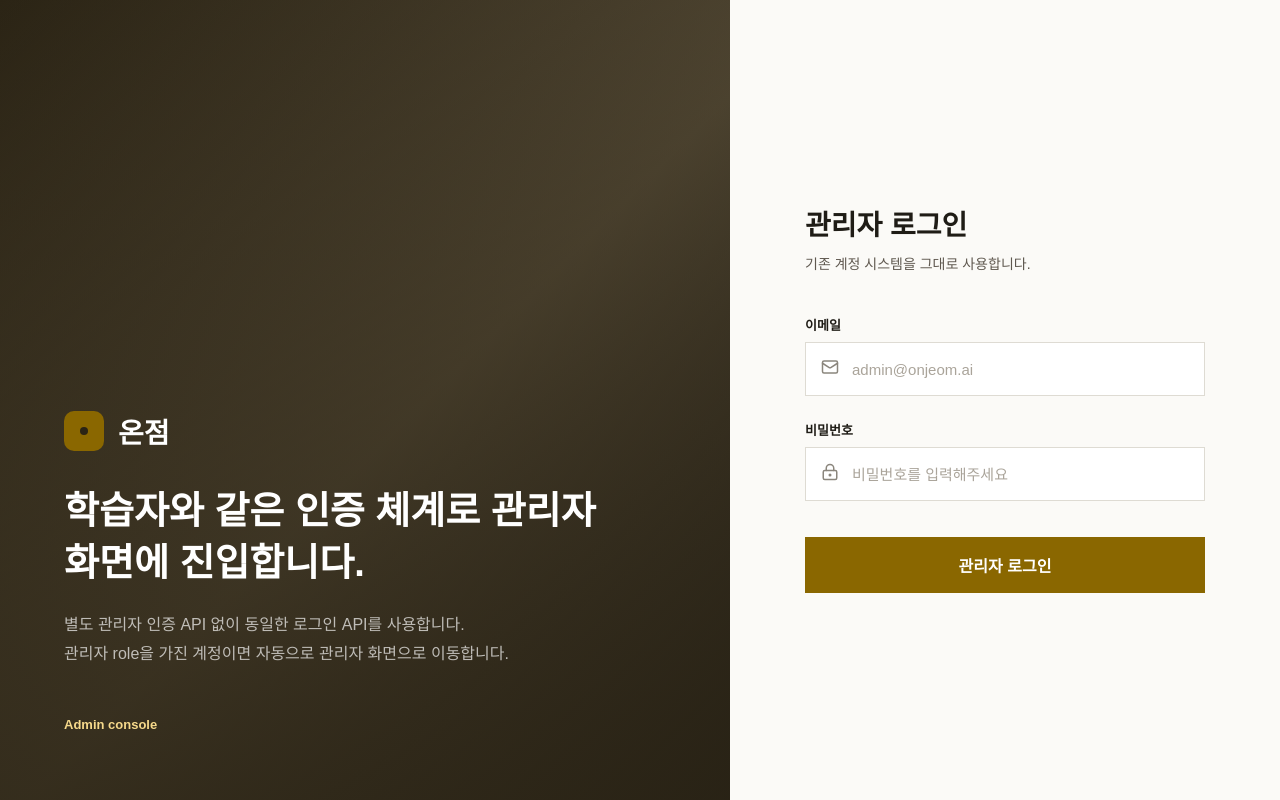
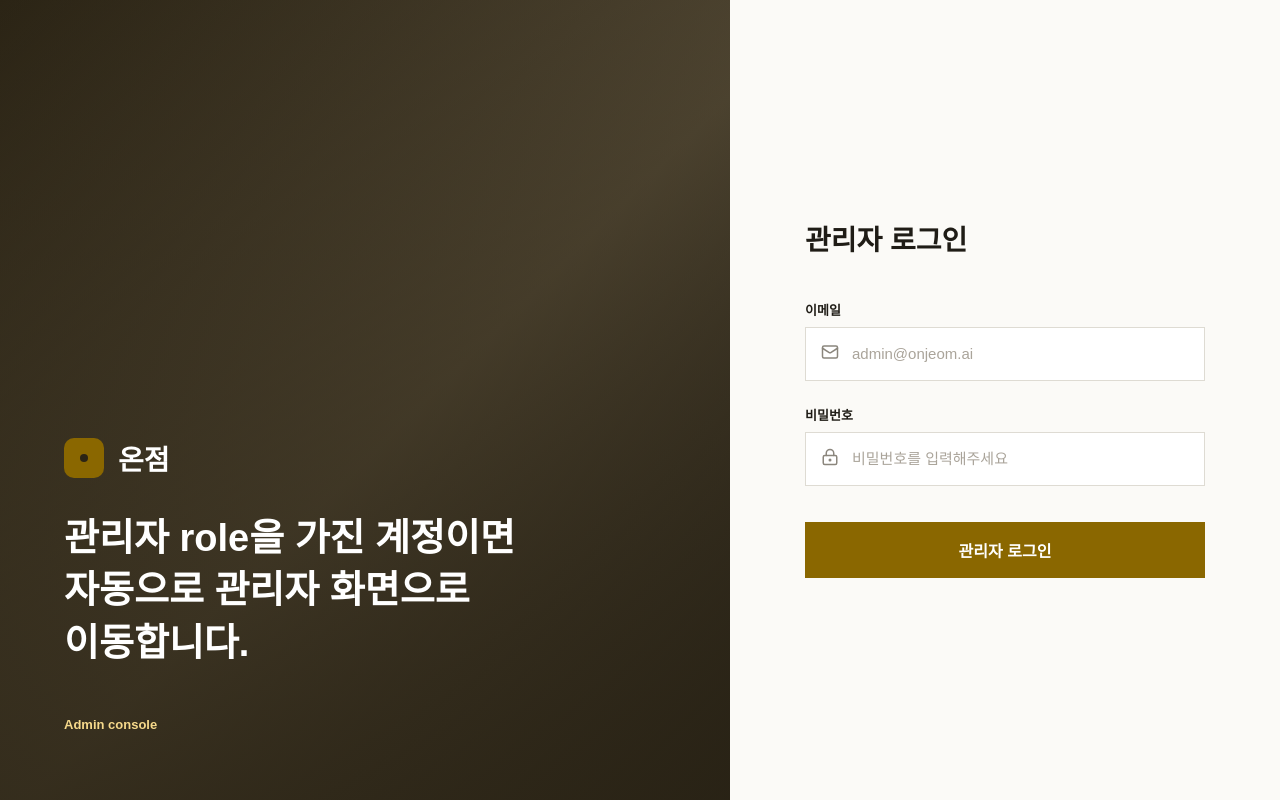
Before and after one commit to OnjeomAI/OnjeomFE, a React (Vite) app: page /admin in a window 1280 px wide. Built offline with nearby package versions, Linux system fonts and the light colour scheme.

Commit message:
로그인 페이지 문구 변경

```diff
--- a/src/pages/auth/AdminLogin.jsx
+++ b/src/pages/auth/AdminLogin.jsx
@@ -49,12 +49,7 @@ function AdminLogin() {
                         <span className="admin-login-brand-mark" />
                         <strong>온점</strong>
                     </div>
-                    <h1>학습자와 같은 인증 체계로 관리자 화면에 진입합니다.</h1>
-                    <p>
-                        별도 관리자 인증 API 없이 동일한 로그인 API를 사용합니다.
-                        <br />
-                        관리자 role을 가진 계정이면 자동으로 관리자 화면으로 이동합니다.
-                    </p>
+                    <h1>관리자 role을 가진 계정이면 자동으로 관리자 화면으로 이동합니다.</h1>
                     <span className="admin-login-caption">Admin console</span>
                 </div>
             </section>
@@ -63,7 +58,6 @@ function AdminLogin() {
                 <div className="admin-login-form-container">
                     <div className="admin-login-title">
                         <h2>관리자 로그인</h2>
-                        <p>기존 계정 시스템을 그대로 사용합니다.</p>
                     </div>
 
                     <form className="admin-login-form" onSubmit={handleLogin} autoComplete="off">
--- a/src/pages/auth/Login.jsx
+++ b/src/pages/auth/Login.jsx
@@ -63,7 +63,7 @@ function Login() {
                             <br />
                             차곡차곡 기록합니다
                         </h1>
-                        <p>기존 화면 구조는 유지하고 실제 인증 API로 연결된 로그인 화면입니다.</p>
+                        <p>온점에 오신 것을 환영합니다. 당신의 지적 여정을 위해 큐레이션된 개인 디지털 기록 보관소를 확인하세요.</p>
                         <div className="auth-visual-caption">
                             <span></span>
                             Personal learning archive
```
